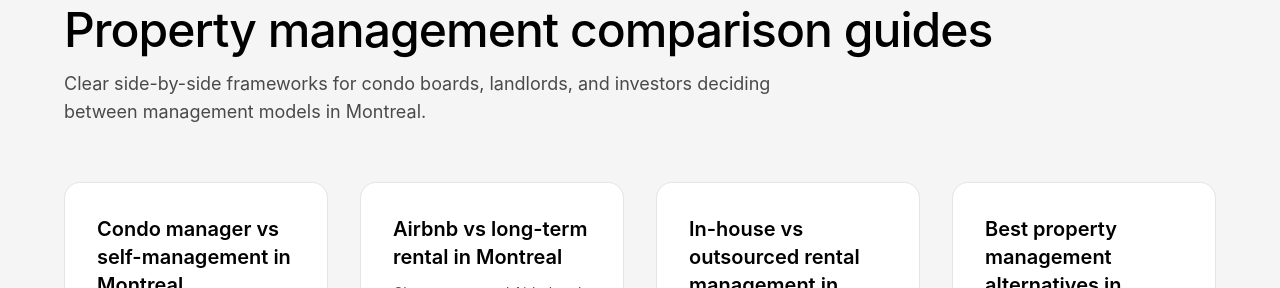
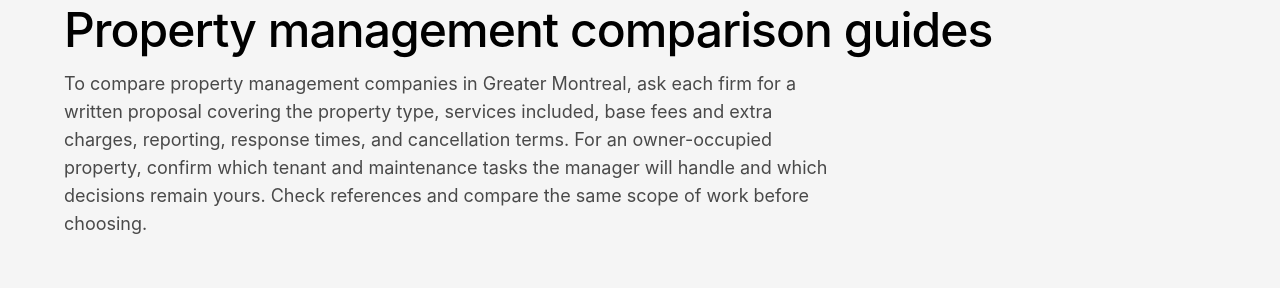
Before and after one commit to arnaudbellemare/GestionVeloraWebsite, a React (Vite) app: page /en/compare in a window 1280 px wide. Shown: the part 166-454 px from the top of the page. Built offline with nearby package versions, Linux system fonts and the light colour scheme; no server answers.

Commit message:
Clarify how to compare property managers

```diff
--- a/scripts/prerender.ts
+++ b/scripts/prerender.ts
@@ -1623,7 +1623,7 @@ ${links}
   }
   return `<main lang="${lang}">
   <h1>Property management comparison guides</h1>
-  <p>These guides help condo owners, boards, and landlords compare different management models. Each comparison explains cost, risk, operating workload, service quality, and the situations where one option becomes more relevant than another.</p>
+  <p>To compare property management companies in Greater Montreal, ask each firm for a written proposal covering the property type, services included, base fees and extra charges, reporting, response times, and cancellation terms. For an owner-occupied property, confirm which tenant and maintenance tasks the manager will handle and which decisions remain yours. Check references and compare the same scope of work before choosing.</p>
   <p>Includes a Montreal property management alternatives page with Gestion Velora and four real competitors described fairly.</p>
   <h2>Available comparisons</h2>
   <ul>
--- a/src/pages/CompareIndexPage.tsx
+++ b/src/pages/CompareIndexPage.tsx
@@ -32,7 +32,7 @@ export function CompareIndexPage() {
           </h1>
           <p className="font-sans text-lg text-black/70 dark:text-white/70 max-w-3xl mb-14">
             {isEn
-              ? "Clear side-by-side frameworks for condo boards, landlords, and investors deciding between management models in Montreal."
+              ? "To compare property management companies in Greater Montreal, ask each firm for a written proposal covering the property type, services included, base fees and extra charges, reporting, response times, and cancellation terms. For an owner-occupied property, confirm which tenant and maintenance tasks the manager will handle and which decisions remain yours. Check references and compare the same scope of work before choosing."
               : "Des cadres de comparaison clairs pour les syndicats, proprietaires et investisseurs qui evaluent leurs options de gestion a Montreal."}
           </p>
         </ScrollReveal>
```
